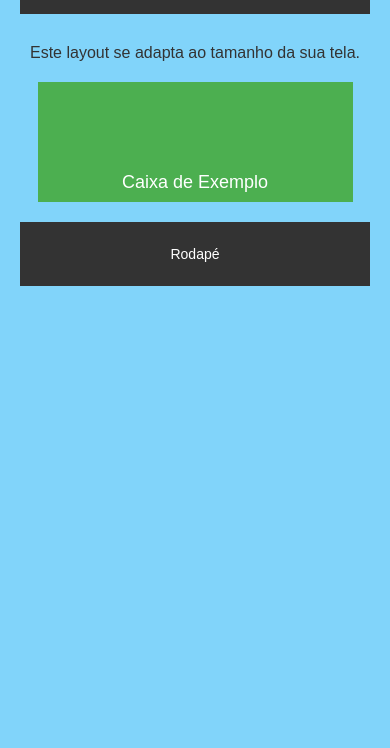
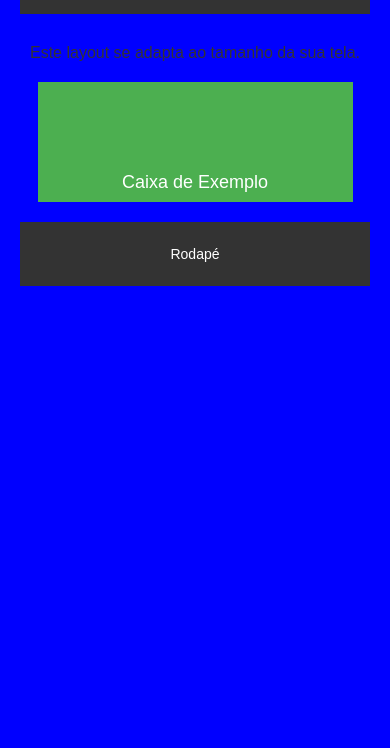
Before and after one commit to lpsantos08/media, a plain HTML site: page projeto-media/index.html in a window 390 px wide. Shown: the part 96-844 px from the top of the page. Drawn offline with Linux system fonts and the light colour scheme.

Commit message:
Update style.css

```diff
--- a/projeto-media/style.css
+++ b/projeto-media/style.css
@@ -3,7 +3,7 @@ body {
   font-family: Arial, sans-serif;
   margin: 0;
   padding: 20px;
-  background-color: #f0f0f0;
+  background-color: yellow;
   color: #333;
 }
 
@@ -32,7 +32,7 @@ main {
 /* Tablet (até 768px) */
 @media (max-width: 768px) {
   body {
-    background-color: #ffe082;
+    background-color: orange;
   }
 
   .box {
@@ -45,7 +45,7 @@ main {
 /* Celular (até 480px) */
 @media (max-width: 480px) {
   body {
-    background-color: #81d4fa;
+    background-color: blue;
   }
 
   .box {
```
